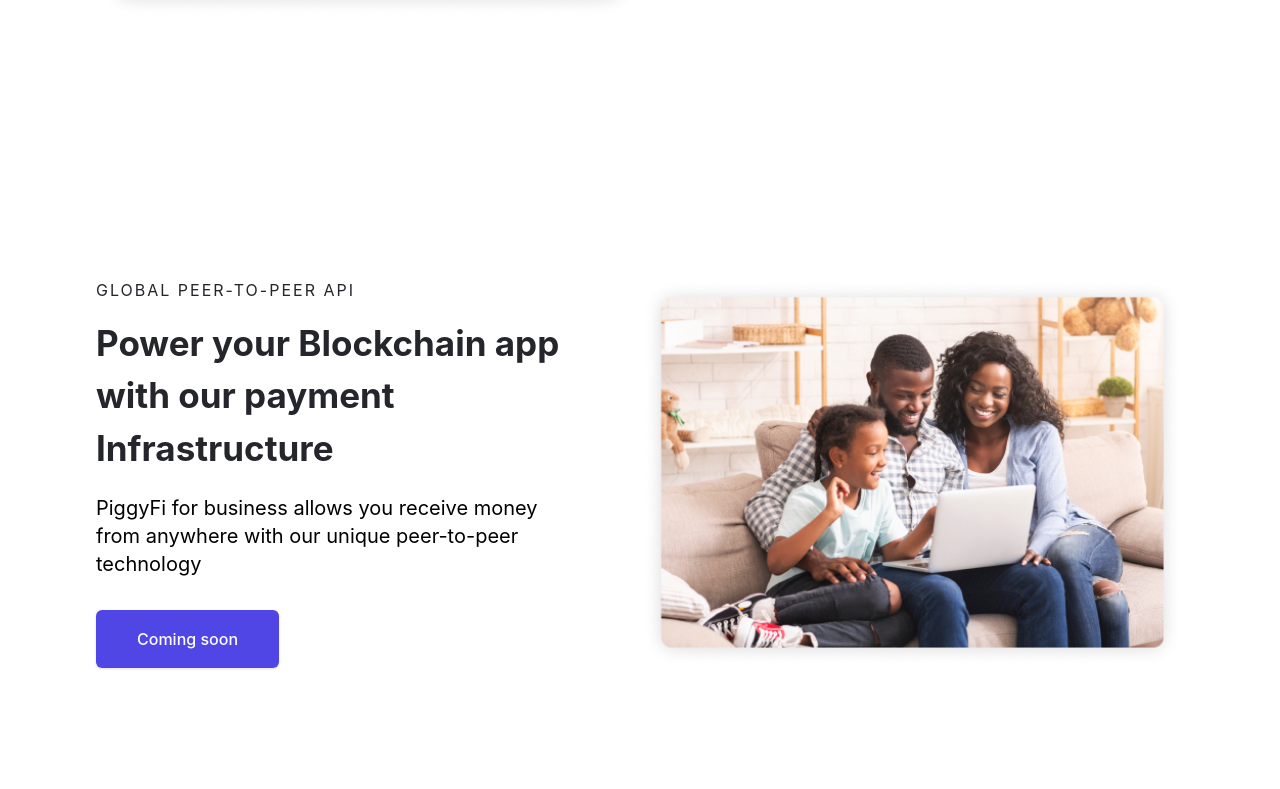
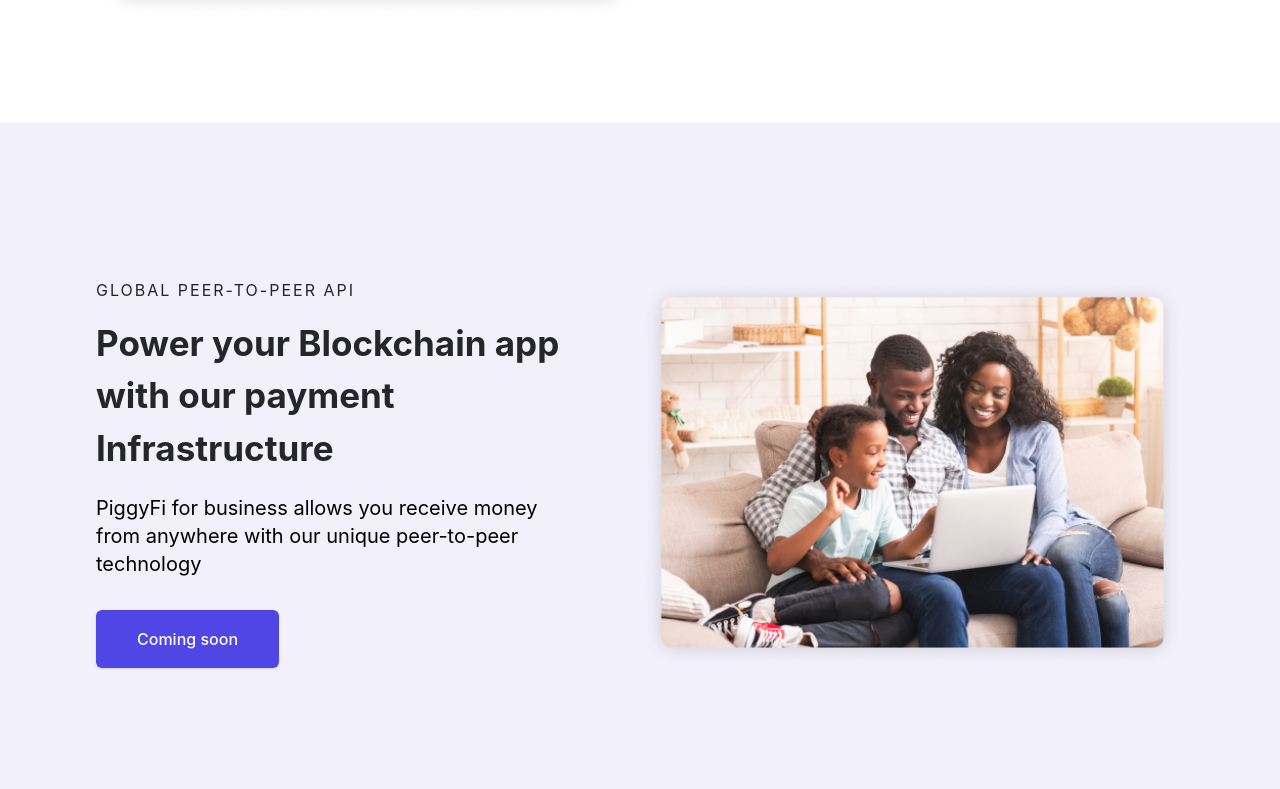
Before and after one commit to PEeGEe21/piggyfi, a Next.js app: page / in a window 1280 px wide. Shown: the part 3011-3800 px from the top of the page. Built offline with nearby package versions, Linux system fonts and the light colour scheme; a web font is replaced by a local one.

Commit message:
changessss

```diff
--- a/src/components/home/Blockchain.module.css
+++ b/src/components/home/Blockchain.module.css
@@ -3,7 +3,7 @@
   padding-bottom: 100px;
   padding-right: 80px;
   padding-left: 80px;
-  background: #ffffff;
+  background: #F1F0FB;
 }
 
 @media only screen and (max-width: 767px) {
--- a/src/components/home/Convert.module.css
+++ b/src/components/home/Convert.module.css
@@ -33,8 +33,8 @@
 
 @media only screen and (max-width: 767px) {
   .page_section {
-    padding-right: 20px;
-    padding-left: 20px;
+    padding-right: 10px;
+    padding-left: 10px;
   }
 
   .text_grid{
--- a/src/components/home/Hero.js
+++ b/src/components/home/Hero.js
@@ -10,7 +10,7 @@
 
 
             <div className="container w-full">
-                <main className="sm:px-8 px-[20px]   ">
+                <main className="sm:px-8 px-[10px]   ">
                     <div className="pt-24 pb-24 mx-auto  flex flex-col md:flex-row sm:flex-col   px-4 ">
                     <div className="flex-1">
                         <div className="text-left">
```
